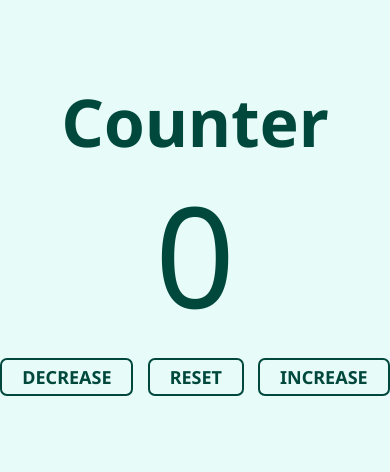
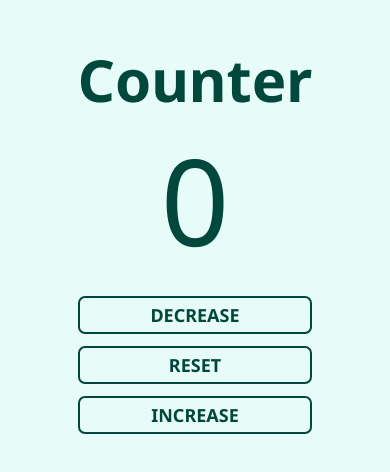
Before and after one commit to ChingizPro/jscounter, a plain HTML site: page index.html in a window 390 px wide. Shown: the part 180-652 px from the top of the page. Drawn offline with Linux system fonts and the light colour scheme.

Commit message:
Make project responsive

```diff
--- a/style.css
+++ b/style.css
@@ -4,7 +4,7 @@
     margin: 0;
 }
 .page {
-    min-height: 100vh;
+    min-height: 100dvh;
     background-color: rgb(231, 251, 249);
     color: rgb(0, 72, 60);
     display: flex;
@@ -51,3 +51,25 @@
 .btn:active {
     transform: translate(0.5px, 0.5px);
 }
+@media(max-width:550px){
+    .page {
+        padding: 15px;
+    }
+    .title {
+        font-size: 58px;
+    }
+    .num {
+        font-size: 120px;
+    }
+    .buttons {
+        display: flex;
+        flex-wrap: wrap;
+        flex-direction: column;
+    }
+    .btn {
+        width: 100%;
+    }
+    .reset {
+        margin: 12px 0;
+    }
+}
```
